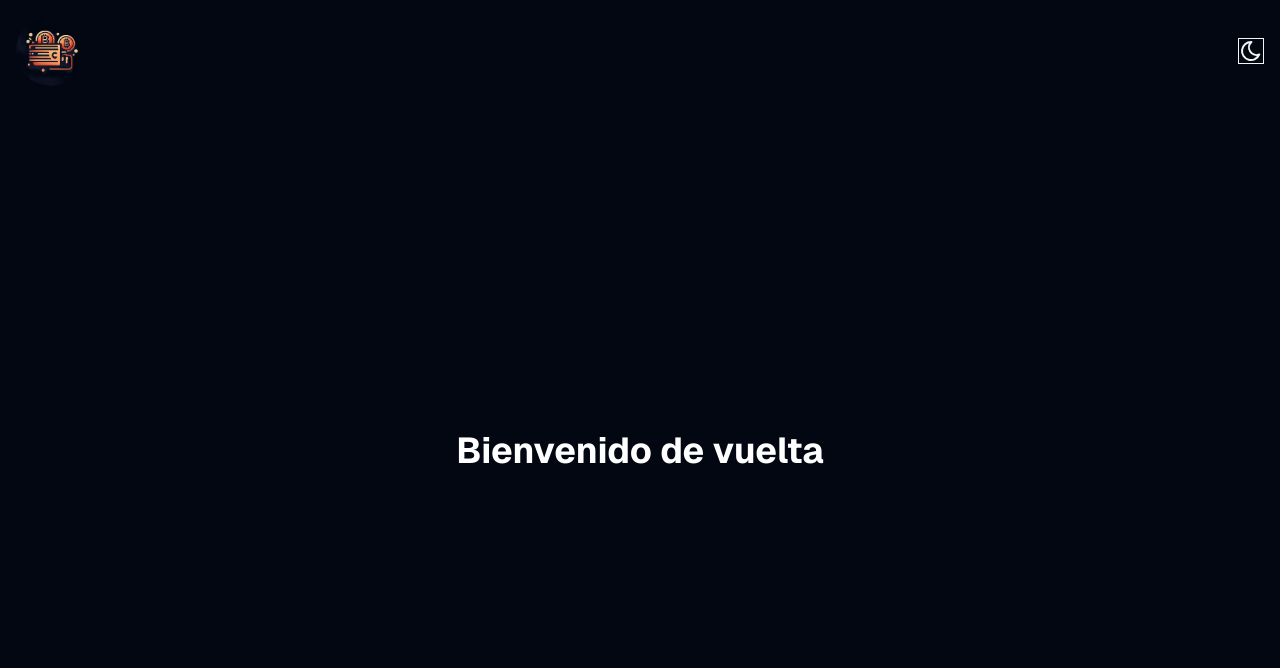
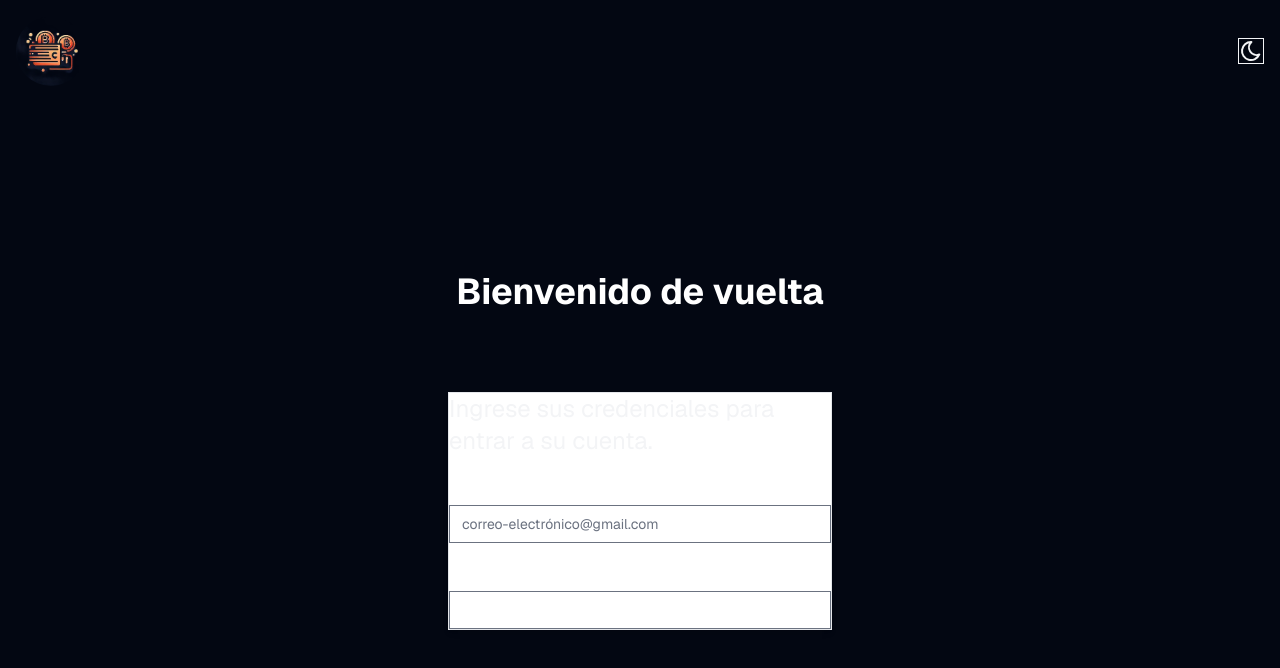
Before and after one commit to RafaelMoro/new-next-budget-master, a Next.js app: page / in a window 1280 px wide. Shown: the top 668 px of the page. Built offline with nearby package versions, Linux system fonts and the light colour scheme; no server answers.

Commit message:
feat: add LoginCard component for user authentication

```diff
--- a/src/app/page.tsx
+++ b/src/app/page.tsx
@@ -2,6 +2,7 @@ import type { Metadata } from "next";
 
 import { LOGIN_META_DESCRIPTION, LOGIN_META_TITLE } from "@/shared/constants/metadata.constants";
 import { Header } from "@/shared/ui/organisms/Header";
+import { LoginCard } from "@/features/Login/Login/LoginCard";
 
 export const metadata: Metadata = {
   title: LOGIN_META_TITLE,
@@ -14,6 +15,7 @@ export default function Home() {
       <Header />
       <main className="flex-1 flex flex-col justify-center items-center gap-20 min-h-full">
         <h1 className="text-black dark:text-white text-4xl text-center font-bold">Bienvenido de vuelta</h1>
+        <LoginCard />
       </main>
     </div>
   );
--- /dev/null
+++ b/src/features/Login/Login/LoginCard.tsx
@@ -0,0 +1,48 @@
+"use client"
+import { ErrorMessage } from "@/shared/ui/atoms/ErrorMessage"
+import { Card, Label, TextInput } from "flowbite-react"
+import { AnimatePresence } from "motion/react"
+
+export const LoginCard = () => {
+  return (
+    <AnimatePresence>
+      <Card className="max-w-sm">
+        <h5 className="text-2xl">
+          Ingrese sus credenciales para entrar a su cuenta.
+        </h5>
+        <form
+          // onSubmit={handleSubmit(onSubmit)}
+          className="flex max-w-md flex-col gap-4"
+        >
+          <div>
+            <div className="mb-2 block">
+              <Label htmlFor="email">Correo Electrónico</Label>
+            </div>
+            <TextInput
+              id="email"
+              type="email"
+              placeholder="correo-electrónico@gmail.com"
+              // {...register("email")}
+            />
+            {/* { errors.email?.message && (
+              <ErrorMessage isAnimated>{errors.email?.message}</ErrorMessage>
+            )} */}
+          </div>
+          <div>
+            <div className="mb-2 block">
+              <Label htmlFor="password">Contraseña</Label>
+            </div>
+            <TextInput
+              id="password"
+              type="password"
+              // {...register("password")}
+            />
+            {/* { errors.password?.message && (
+              <ErrorMessage isAnimated>{errors.password?.message}</ErrorMessage>
+            )} */}
+          </div>
+        </form>
+      </Card>
+    </AnimatePresence>
+  )
+}
```
